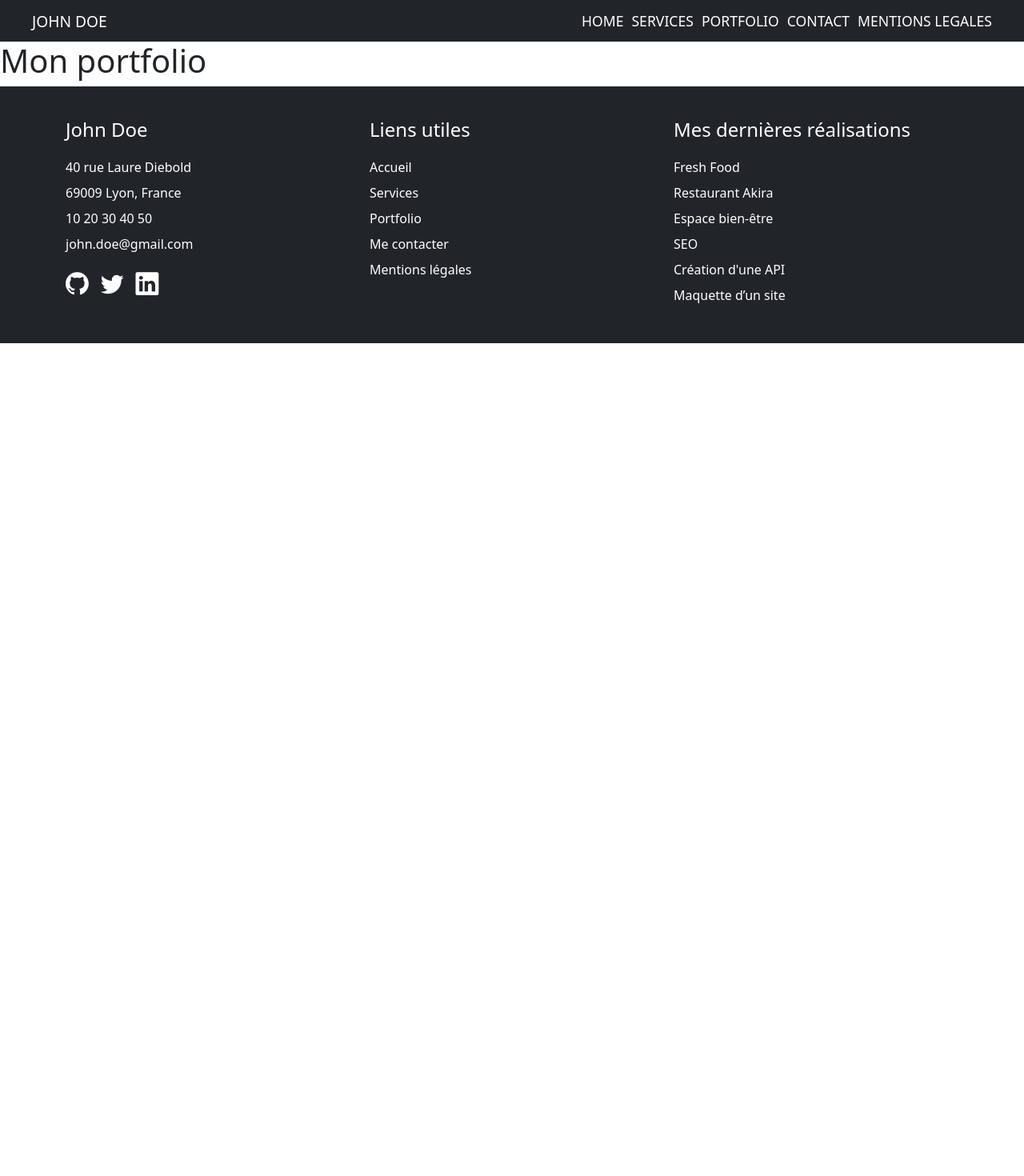
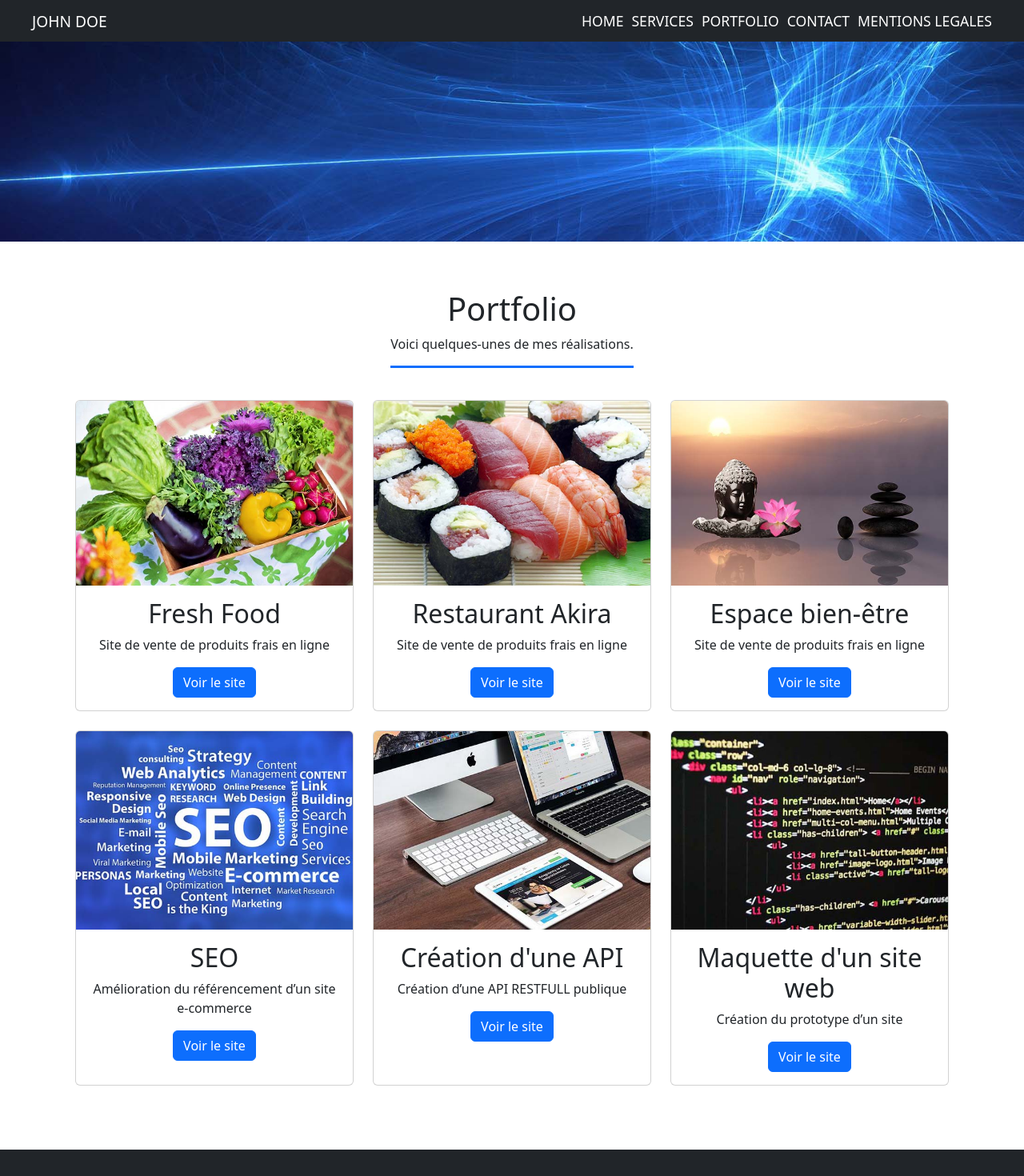
Before and after one commit to Ameliiie/portfolio-react, a React (Create React App) app: page /portfolio in a window 1280 px wide. Shown: the top 1470 px of the page at 80% size. Before the commit the page ends 800 px from the top, so only its background shows below. Built offline with nearby package versions, Linux system fonts and the light colour scheme.

Commit message:
Create portfolio page layout

```diff
--- a/src/pages/Portfolio.jsx
+++ b/src/pages/Portfolio.jsx
@@ -1,5 +1,131 @@
+import "../styles/Portfolio.css";
+import portfolioBanner from "../assets/banner.jpg";
+import portfolioFresh from "../assets/portfolio/fresh-food.jpg"
+import portfolioAkira from "../assets/portfolio/restaurant-japonais.jpg"
+import portfolioBienEtre from "../assets/portfolio/espace-bien-etre.jpg"
+import portfolioSeo from "../assets/portfolio/seo.jpg"
+import portfolioApi from "../assets/portfolio/screens.jpg"
+import portfolioMaquette from "../assets/portfolio/coder.jpg"
 function Portfolio() {
-  return <h1>Mon portfolio</h1>;
+  return (
+
+    <section className="portfolio-section">
+
+      <img
+        src={portfolioBanner}
+        alt="Banner"
+        className="portfolio-image"/>
+
+      <div className="container">
+
+        <h1>Portfolio</h1>
+
+        <p className="portfolio-subtitle">
+          Voici quelques-unes de mes réalisations.</p>
+
+        <div className="container">
+          <div className="row g-4">
+            <div className="col-md-4 d-flex">
+              <div className="card portfolio-card">
+
+                <img
+                  src={portfolioFresh} alt="Fresh Food" className="card-img-top"/>
+
+                <div className="card-body">
+
+                  <h2>Fresh Food</h2>
+                  <p>Site de vente de produits frais en ligne</p>
+
+                  <button className="btn btn-primary"> Voir le site </button>
+
+                </div>
+              </div>
+            </div>
+           <div className="col-md-4 d-flex">
+              <div className="card portfolio-card">
+
+                <img src={portfolioAkira} alt="Restaurant Akira" className="card-img-top"/>
+
+                <div className="card-body">
+
+                  <h2>Restaurant Akira</h2>
+
+                  <p> Site de vente de produits frais en ligne </p>
+
+                  <button className="btn btn-primary"> Voir le site </button>
+
+                </div>
+              </div>
+            </div>
+            <div className="col-md-4 d-flex">
+              <div className="card portfolio-card">
+
+                <img src={portfolioBienEtre} alt="Espace bien-être"className="card-img-top" />
+
+                <div className="card-body">
+
+                  <h2>Espace bien-être</h2>
+                  <p>Site de vente de produits frais en ligne</p>
+
+                  <button className="btn btn-primary">Voir le site </button>
+
+                </div>
+              </div>
+            </div>
+            <div className="col-md-4 d-flex">
+              <div className="card portfolio-card">
+
+                <img src={portfolioSeo} alt="SEO" className="card-img-top"/>
+
+                <div className="card-body">
+
+                  <h2>SEO</h2>
+
+                  <p> Amélioration du référencement d’un site e-commerce </p>
+
+                  <button className="btn btn-primary"> Voir le site</button>
+
+                </div>
+              </div>
+            </div>
+            <div className="col-md-4 d-flex">
+              <div className="card portfolio-card">
+
+                <img src={portfolioApi} alt="Création API" className="card-img-top" />
+
+                <div className="card-body">
+
+                  <h2>Création d'une API</h2>
+
+                  <p> Création d’une API RESTFULL publique </p>
+
+                  <button className="btn btn-primary">Voir le site </button>
+
+                </div>
+              </div>
+            </div>
+            <div className="col-md-4 d-flex">
+              <div className="card portfolio-card">
+
+                <img src={portfolioMaquette} alt="Maquette site web" className="card-img-top"/>
+
+                <div className="card-body">
+
+                  <h2>Maquette d'un site web</h2>
+
+                  <p> Création du prototype d’un site</p>
+
+                  <button className="btn btn-primary"> Voir le site</button>
+
+                </div>
+              </div>
+            </div>
+          </div>
+        </div>
+      </div>
+
+    </section>
+  );
 }
 
 export default Portfolio;
--- /dev/null
+++ b/src/styles/Portfolio.css
@@ -0,0 +1,35 @@
+.portfolio-section {
+  text-align: center;
+  padding-bottom: 80px;
+}
+
+.portfolio-image {
+  width: 100%;
+  height: 250px;
+  object-fit: cover;
+  margin-bottom: 60px;
+}
+
+.portfolio-subtitle {
+  display: inline-block;
+  border-bottom: 3px solid #0d6efd;
+  padding-bottom: 15px;
+  margin-bottom: 40px;
+}
+
+.portfolio-card {
+  height: 100%;
+}
+
+/*Gestion Hover */
+
+.portfolio-card:hover {
+  background-color: #efefef;
+  box-shadow: 0 0 15px rgba(0, 0, 0, 0.2);
+  transition: 0.3s;
+}
+
+.btn-primary:hover {
+  background-color: #4d94ff;
+  border-color: #4d94ff;
+}
```
